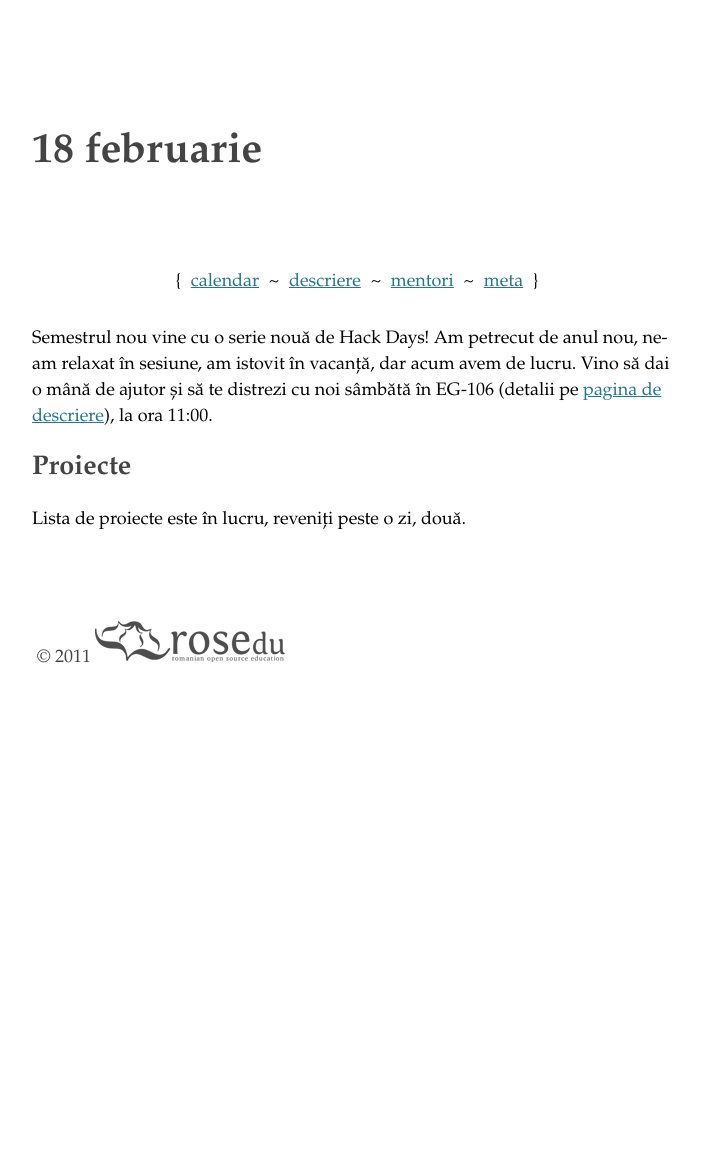
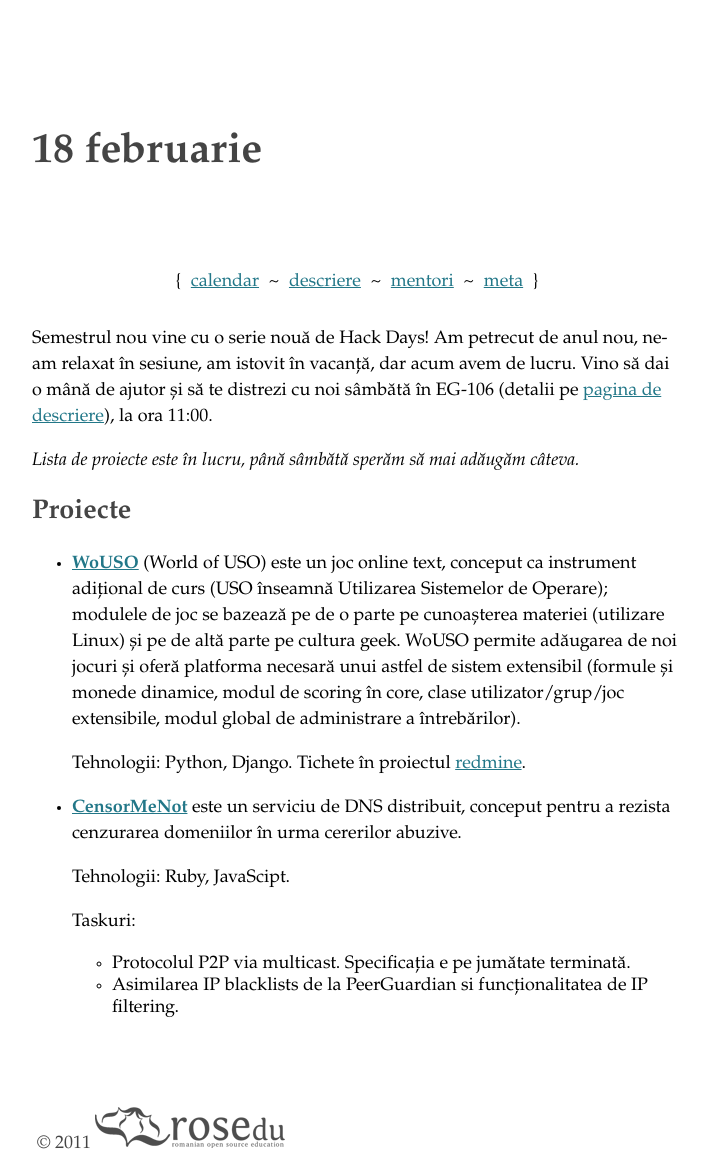
Before and after one commit to rosedu/hackday, a Jekyll site: the page built from _posts/2012-02-18-al-patrulea.markdown, in a window 1280 px wide. Shown: the whole page, without its empty margins (283-991 px from the left). Built offline with Jekyll 4.4.1, drawn with Linux system fonts in a browser that asks for light colours; before the commit the page ends 900 px from its top, so only the background shows below that.

Commit message:
first projects for hack day #4

```diff
--- a/_posts/2012-02-18-al-patrulea.markdown
+++ b/_posts/2012-02-18-al-patrulea.markdown
@@ -9,6 +9,35 @@ lucru. Vino să dai o mână de ajutor și să te distrezi cu noi sâmbătă în
 EG-106 (detalii pe [pagina de descriere](/descriere.html)), la ora
 11:00.
 
+*Lista de proiecte este în lucru, până sâmbătă sperăm să mai adăugăm
+câteva.*
+
 ## Proiecte
 
-Lista de proiecte este în lucru, reveniți peste o zi, două.
+* **[WoUSO][]** (World of USO) este un joc online text, conceput ca
+  instrument adițional de curs (USO înseamnă Utilizarea Sistemelor de
+  Operare); modulele de joc se bazează pe de o parte pe cunoașterea
+  materiei (utilizare Linux) și pe de altă parte pe cultura geek. WoUSO
+  permite adăugarea de noi jocuri și oferă platforma necesară unui
+  astfel de sistem extensibil (formule și monede dinamice, modul de
+  scoring în core, clase utilizator/grup/joc extensibile, modul global
+  de administrare a întrebărilor).
+
+  Tehnologii: Python, Django. Tichete în proiectul
+  [redmine](https://projects.rosedu.org/projects/wouso).
+
+[wouso]: https://wouso.rosedu.org/
+
+* **[CensorMeNot][]** este un serviciu de DNS distribuit, conceput
+  pentru a rezista cenzurarea domeniilor în urma cererilor abuzive.
+
+  Tehnologii: Ruby, JavaScipt.
+
+  Taskuri:
+
+  * Protocolul P2P via multicast. Specificația e pe jumătate
+    terminată.
+  * Asimilarea IP blacklists de la PeerGuardian si funcționalitatea de
+    IP filtering.
+
+[censormenot]: https://github.com/dserban/censormenot
```
